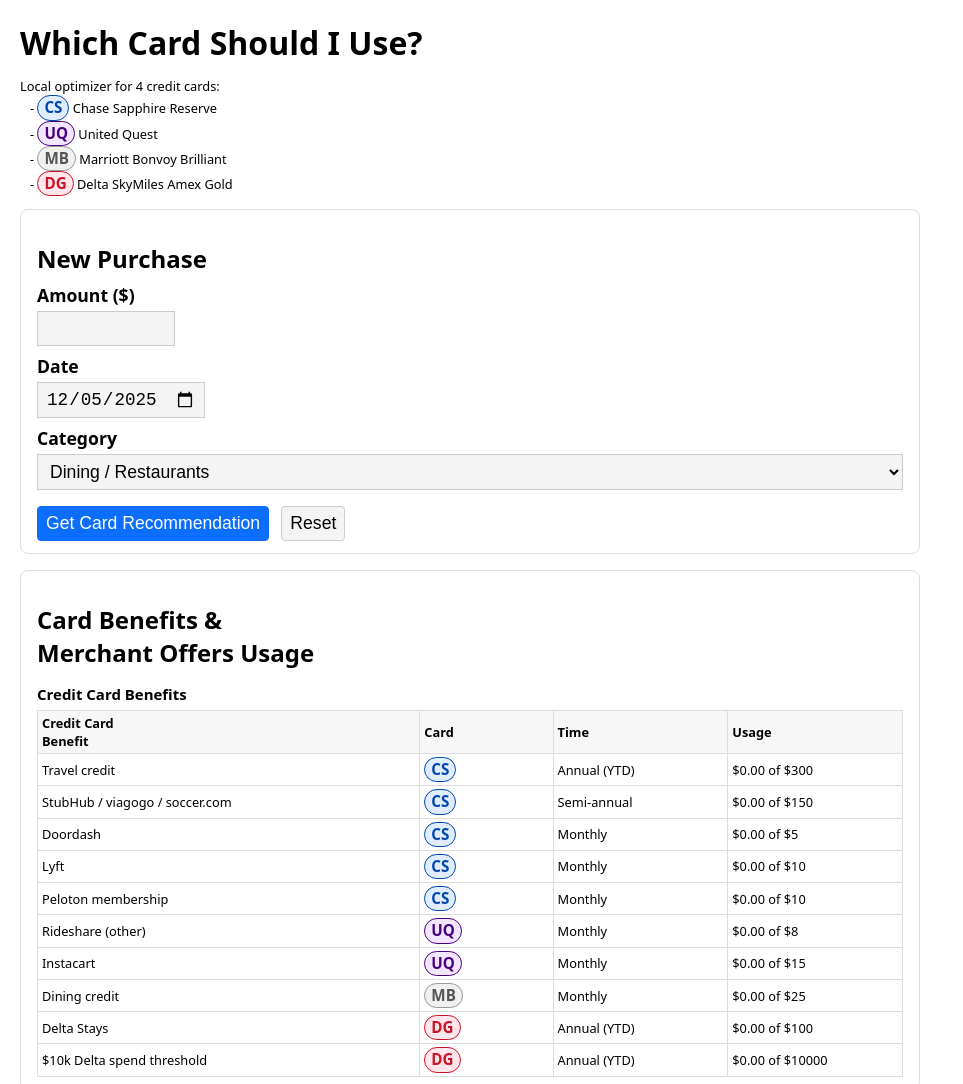
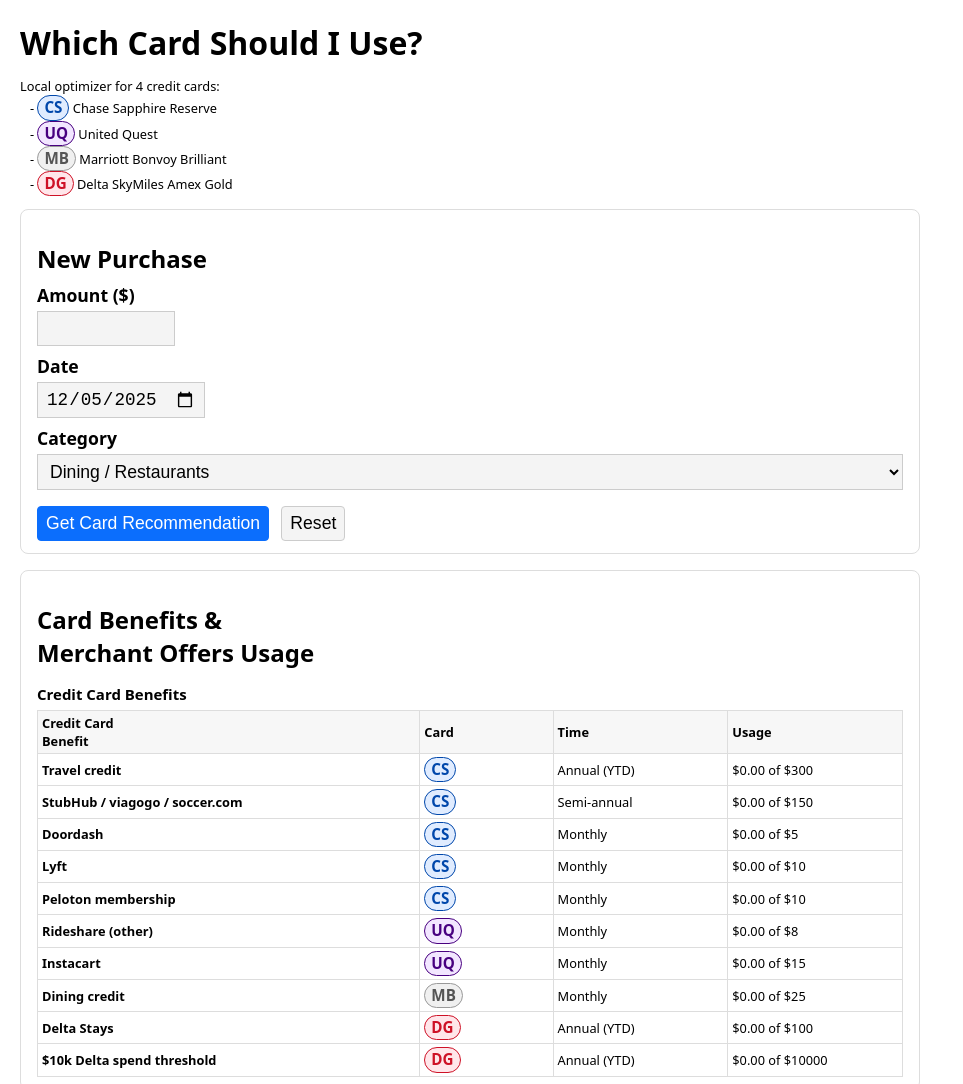
Before and after one commit to kjvb5qk7p5-web/ccrec2, a plain HTML site: page index.html in a window 1280 px wide. Shown: the top 1084 px of the page, without its empty margins (0-963 px from the left). Drawn offline with Linux system fonts and the light colour scheme.

Commit message:
first column in state tables bold

```diff
--- a/index.html
+++ b/index.html
@@ -240,6 +240,12 @@
       word-wrap: break-word;
       overflow-wrap: break-word;
     }
+
+	  /* Make the first column in the usage summary tables bold */
+		.state-table th:first-child,
+		.state-table td:first-child {
+		  font-weight: 600;
+		}
 
     .state-table thead th {
       background: #f7f7f7;
```
